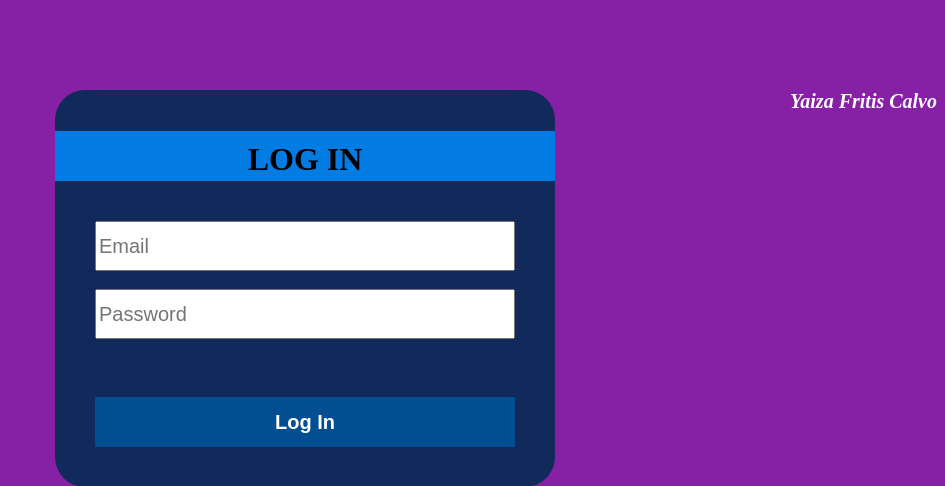
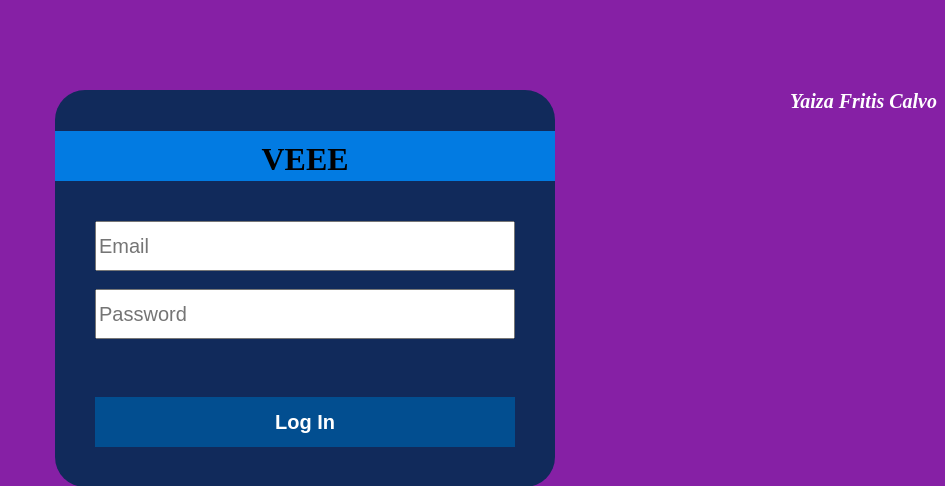
Before and after one commit to YaizaFC/proyectoDados, a PHP site: page / in a window 1280 px wide. Shown: the top 486 px of the page, without its empty margins (335-1280 px from the left). Run offline with PHP 8.4, Linux system fonts and the light colour scheme.

Commit message:
commit cambio titulo

```diff
--- a/index.php
+++ b/index.php
@@ -31,7 +31,7 @@ echo '<head>
 
     <div id="logIn">
     <header>
-        <h1>LOG IN</h1>
+        <h1>VEEE</h1>
     </header>
     <main>
         <input type="email" id="email" name="email" value="" placeholder="Email"><br><br>
```
